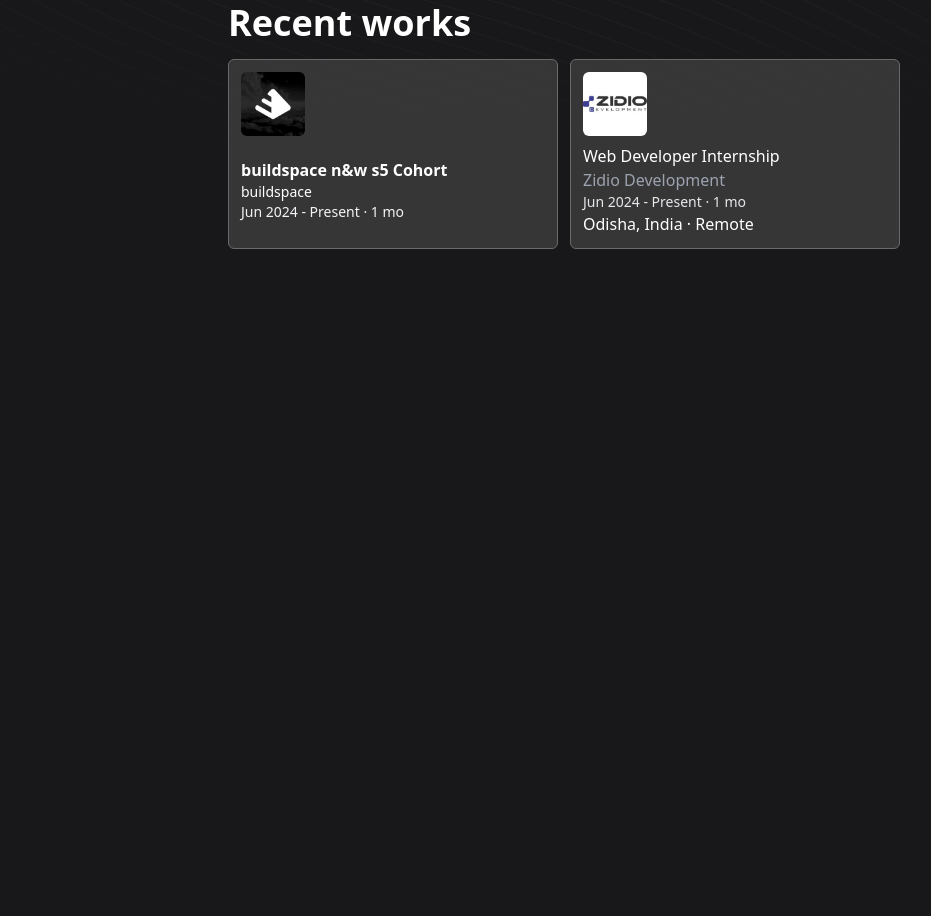
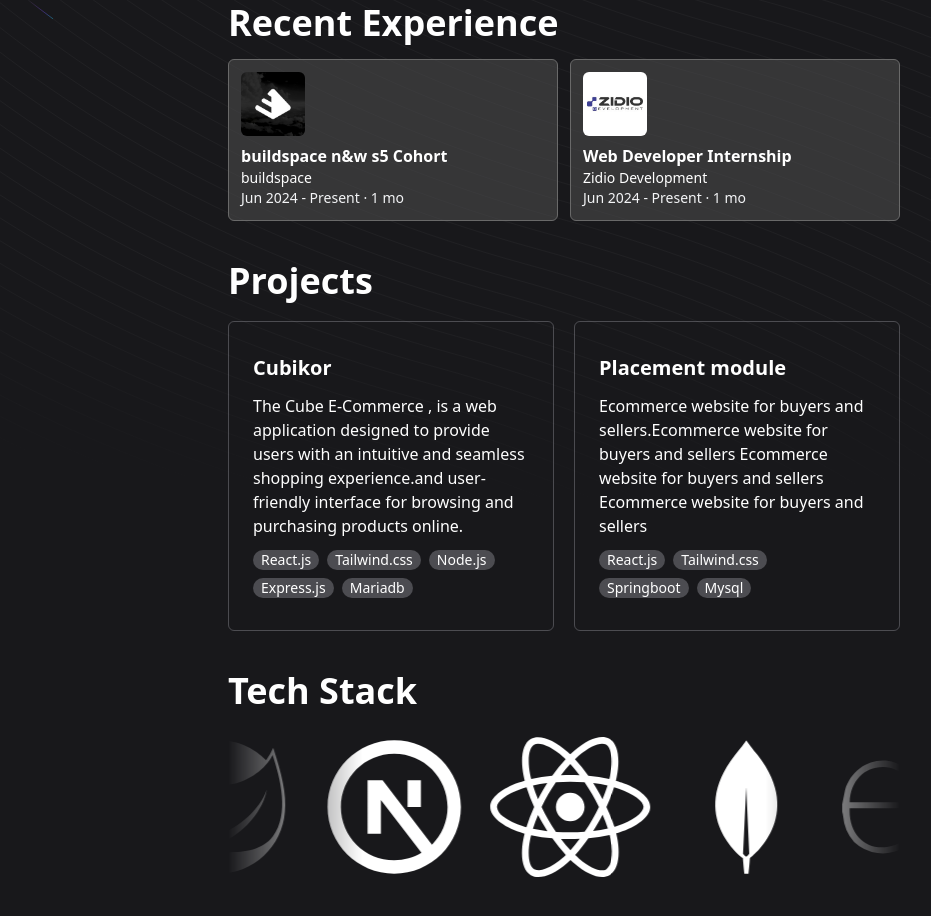
Before and after one commit to soumen974/Portfolio, a Next.js app: page / in a window 1280 px wide. Shown: the part 360-1276 px from the top of the page, without its empty margins (76-1007 px from the left). Before the commit the page ends 800 px from the top, so only its background shows below. Built offline with nearby package versions, Linux system fonts and the light colour scheme.

Commit message:
add this

```diff
--- a/src/app/layout.tsx
+++ b/src/app/layout.tsx
@@ -38,6 +38,7 @@
          <div className="z-50"><Navigationbar/></div>
          <div className="max-w-2xl mx-auto mt-28 ">
          {children}
+         {/* <TracingBeamDemo/> */}
          </div>
       </div>
     </div>
@@ -57,7 +58,7 @@
         </div>
 
 
-        <TracingBeamDemo/>
+
         <BackgroundBeamsDemo/>
       </div> */}
     </body>
--- a/src/app/page.tsx
+++ b/src/app/page.tsx
@@ -1,12 +1,16 @@
 import Image from 'next/image';
+import {TracingBeamDemo} from "../components/TracingBeamDemo";
+import { InfiniteMovingCardsDemo } from "../components/InfiniteMovingCardsDemo";
 
 export default function Home() {
+
   return (
     <>
-      <div className="h-[100vh">
-        <div className="flex-col-1 flex flex-wrap-reverse justify-between">
+      <div className="h-100vh">
+        {/* intro */}
+        <div className="flex-col-1 gap-y-2 flex flex-wrap-reverse justify-between">
           <div className="">
-            <h1 className="text-4xl sm:text-5xl font-extrabold  bg-clip-text">Soumen Bhunia</h1>
+            <h1 className="text-3xl  sm:text-5xl font-extrabold  bg-clip-text">Soumen Bhunia</h1>
             <h5 className="py-1 text-[#62626A] text-[1.1rem] pt-4">
               I build <span className="bg-[#3F3F46] rounded-full text-gray-100 px-3 py-[0.15rem]">Web Apps</span> and <span className="bg-[#3F3F46] rounded-full px-3 py-[0.15rem] text-gray-100">Designs</span> understanding the user experience.
             </h5>
@@ -19,14 +23,14 @@
 
 
         <div className="py-8 text-[#62626A] text-[1.1rem]">
-         <a href="https://github.com/soumen974" className='text-white'>IBM</a> certified web developer, I builds user friendly websites. <br/>
+         <a href="https://github.com/soumen974" className='text-white'>IBM</a> certified web developer, I builds user friendly web apps. <br/>
           check me on  <a href="https://github.com/soumen974" className='text-white'>Github</a>
         </div>
 
-        {/* Intern @Zidio Development | Full stack developer |  */}
+        {/* recent experience */}
 
         <div className="py-5">
-          <h1 className='text-4xl font-extrabold'>Recent works</h1>
+          <h1 className='text-2xl md:text-4xl font-extrabold'>Recent Experience</h1>
             <div className=" grid grid-cols-1 sm:grid-cols-2 gap-x-3 md:grid-cols-2  justify-between ">
 
               <div className="bg-[#4d4d4d8e] sm:grid flex gap-x-5  gap-y-2  mt-4 p-3 w-full  border-[1.7px] rounded-md border-[#696969]">
@@ -44,15 +48,16 @@
 
               <div className="bg-[#4d4d4d8e] sm:grid flex gap-x-5  gap-y-2  mt-4 p-3 w-full  border-[1.7px] rounded-md border-[#696969]">
 
-                <div className="">
-                  <Image src="/images/zidio_development_logo.jpeg" className="w-16 h-16 rounded-md" alt="SoumenBhunia" width={64} height={64} />
+                <div className=" p-1 bg-white  w-16 h-16  rounded-md">
+                  <Image src="/images/zidio_development_logo.jpeg" className="" alt="SoumenBhunia" width={64} height={64} />
                 </div>
 
                 <div className="">
-                  <h1> Web Developer Internship </h1>
-                  <h2 className='text-gray-400'>Zidio Development</h2>
-                  <h3 className='text-gray-200 text-sm' >Jun 2024 - Present · 1 mo</h3>
-                  <h3>Odisha, India · Remote </h3>
+
+                  <h1 className='font-bold'>Web Developer Internship</h1>
+                  <h2 className='text-white text-sm font-thin'>Zidio Development</h2>
+                  <h3 className='text-gray-100 font-thin text-sm' >Jun 2024 - Present · 1 mo</h3>
+
                 </div>
               </div>
               {/* <h3>San Francisco Bay Area </h3> */}
@@ -62,6 +67,52 @@
             </div>
 
         </div>
+
+        {/* projects */}
+        <div className="py-5">
+          <h1 className='text-2xl md:text-4xl font-extrabold'>Projects</h1>
+          <div className="pt-5 grid md:flex-col-2  gap-5 md:flex">
+
+            <div className="border-[#ababb25a] grid gap-y-3 border-[1.6px] w-fit px-6 py-8 rounded-md">
+              <h1 className='font-bold text-xl'>Cubikor</h1>
+              <p className='font-thin'>The Cube E-Commerce , is a web application designed to provide users with an intuitive and seamless shopping experience.and user-friendly interface for browsing and purchasing products online.
+              </p>
+              <div className=" flex flex-wrap gap-2 w-[90%]">
+                <h1 className='bg-[#ababb25a] w-fit rounded-full text-sm px-2'>React.js</h1>
+                <h1 className='bg-[#ababb25a] w-fit rounded-full text-sm px-2'>Tailwind.css</h1>
+                <h1 className='bg-[#ababb25a] w-fit rounded-full text-sm px-2'>Node.js</h1>
+                <h1 className='bg-[#ababb25a] w-fit rounded-full text-sm px-2'>Express.js</h1>
+                <h1 className='bg-[#ababb25a] w-fit rounded-full text-sm px-2'>Mariadb</h1>
+              </div>
+            </div>
+
+            <div className="border-[#ababb25a] grid gap-y-3 border-[1.6px] w-fit px-6 py-8 rounded-md">
+              <h1 className='font-bold text-xl'>Placement module</h1>
+              <p className='font-thin'>Ecommerce website for buyers and sellers.Ecommerce website for buyers and sellers
+              Ecommerce website for buyers and sellers
+              Ecommerce website for buyers and sellers
+              </p>
+              <div className=" flex flex-wrap gap-2 w-[90%]">
+                <h1 className='bg-[#ababb25a] w-fit rounded-full text-sm px-2'>React.js</h1>
+                <h1 className='bg-[#ababb25a] w-fit rounded-full text-sm px-2'>Tailwind.css</h1>
+                <h1 className='bg-[#ababb25a] w-fit rounded-full text-sm px-2'>Springboot</h1>
+                <h1 className='bg-[#ababb25a] w-fit rounded-full text-sm px-2'>Mysql</h1>
+              </div>
+            </div>
+
+          </div>
+        </div>
+
+        {/* teck stack */}
+
+        <div className="py-5">
+          <h1 className='text-2xl md:text-4xl font-extrabold'>Tech Stack</h1>
+          <div className="">
+            <InfiniteMovingCardsDemo/>
+          </div>
+        </div>
+
+
       </div>
     </>
   );
--- /dev/null
+++ b/src/components/InfiniteMovingCardsDemo.tsx
@@ -0,0 +1,81 @@
+"use client";
+
+import React, { useEffect, useState } from "react";
+import { InfiniteMovingCards } from "../components/ui/infinite-moving-cards";
+import { RiNextjsLine } from "react-icons/ri";
+import { FaReact } from "react-icons/fa";
+import { BiLogoMongodb } from "react-icons/bi";
+import { SiExpress } from "react-icons/si";
+import { FaNodeJs } from "react-icons/fa6";
+import { SiMysql } from "react-icons/si";
+import { BiLogoSpringBoot } from "react-icons/bi";
+
+
+export function InfiniteMovingCardsDemo() {
+  return (
+    <div className=" overflow-hidden">
+      <InfiniteMovingCards
+        items={testimonials}
+        direction="right"
+        speed="slow"
+      />
+    </div>
+  );
+}
+
+const testimonials = [
+  {
+    quote:
+      "/images/soumenbhunia.svg",
+    name: "next",
+    title: "A Tale of Two Cities",
+    icon: <RiNextjsLine className="h-40 w-40 text-neutral-500 dark:text-white" />,
+  },
+  {
+    quote:
+      "/images/soumenbhunia.svg",
+    name: "William Shakespeare",
+    title: "react",
+    icon: <FaReact className="h-40 w-40 text-neutral-500 dark:text-white" />,
+  }
+  ,
+  {
+    quote:
+      "/images/soumenbhunia.svg",
+    name: "William Shakespeare",
+    title: "mongo db",
+    icon: <BiLogoMongodb className="h-40 w-40 text-neutral-500 dark:text-white" />,
+  }
+  ,
+  {
+    quote:
+      "/images/soumenbhunia.svg",
+    name: "",
+    title: "exp",
+    icon: <SiExpress className="h-40 w-40 text-neutral-500 dark:text-white" />,
+  }
+  ,
+  {
+    quote:
+      "/images/soumenbhunia.svg",
+    name: "",
+    title: "node",
+    icon: <FaNodeJs className="h-40 w-40 text-neutral-500 dark:text-white" />,
+  }
+  ,
+  {
+    quote:
+      "/images/soumenbhunia.svg",
+    name: "",
+    title: "sql",
+    icon: <SiMysql className="h-40 w-40 text-neutral-500 dark:text-white" />,
+  }
+  ,
+  {
+    quote:
+      "/images/soumenbhunia.svg",
+    name: "",
+    title: "sbt",
+    icon: <BiLogoSpringBoot className="h-40 w-40 text-neutral-500 dark:text-white" />,
+  }
+];
--- a/src/components/TracingBeamDemo.tsx
+++ b/src/components/TracingBeamDemo.tsx
@@ -14,6 +14,8 @@
             <h2 className="bg-black text-white rounded-full text-sm w-fit px-4 py-1 mb-4">
               {item.badge}
             </h2>
+
+
 
             <p  style={{ fontFamily: 'CalSans, sans-serif' }} className={ "text-xl mb-4"}>
               {item.title}
@@ -40,75 +42,69 @@
 
 const dummyContent = [
   {
-    title: "Lorem Ipsum Dolor Sit Amet",
+    title: "Cubukor : Ecommmerce site",
     description: (
       <>
         <p>
           Sit duis est minim proident non nisi velit non consectetur. Esse
           adipisicing laboris consectetur enim ipsum reprehenderit eu deserunt
-          Lorem ut aliqua anim do. Duis cupidatat qui irure cupidatat incididunt
-          incididunt enim magna id est qui sunt fugiat. Laboris do duis pariatur
-          fugiat Lorem aute sit ullamco. Qui deserunt non reprehenderit dolore
-          nisi velit exercitation Lorem qui do enim culpa. Aliqua eiusmod in
+          lit exercitation Lorem qui do enim culpa. Aliqua eiusmod in
           occaecat reprehenderit laborum nostrud fugiat voluptate do Lorem culpa
           officia sint labore. Tempor consectetur excepteur ut fugiat veniam
           commodo et labore dolore commodo pariatur.
         </p>
-        <p>
-          Dolor minim irure ut Lorem proident. Ipsum do pariatur est ad ad
-          veniam in commodo id reprehenderit adipisicing. Proident duis
-          exercitation ad quis ex cupidatat cupidatat occaecat adipisicing.
-        </p>
-        <p>
-          Tempor quis dolor veniam quis dolor. Sit reprehenderit eiusmod
-          reprehenderit deserunt amet laborum consequat adipisicing officia qui
-          irure id sint adipisicing. Adipisicing fugiat aliqua nulla nostrud.
-          Amet culpa officia aliquip deserunt veniam deserunt officia
-          adipisicing aliquip proident officia sunt.
-        </p>
+
+
       </>
     ),
     badge: "React",
-    image:""
+    image:"/images/buildspaceso_logo.jpeg"
   },
   {
-    title: "Lorem Ipsum Dolor Sit Amet",
+    title: "Money Managing App ",
     description: (
       <>
         <p>
           Ex irure dolore veniam ex velit non aute nisi labore ipsum occaecat
           deserunt cupidatat aute. Enim cillum dolor et nulla sunt exercitation
-          non voluptate qui aliquip esse tempor. Ullamco ut sunt consectetur
-          sint qui qui do do qui do. Labore laborum culpa magna reprehenderit ea
-          velit id esse adipisicing deserunt amet dolore. Ipsum occaecat veniam
+           id esse adipisicing deserunt amet dolore. Ipsum occaecat veniam
           commodo proident aliqua id ad deserunt dolor aliquip duis veniam sunt.
         </p>
         <p>
           In dolore veniam excepteur eu est et sunt velit. Ipsum sint esse
-          veniam fugiat esse qui sint ad sunt reprehenderit do qui proident
-          reprehenderit. Laborum exercitation aliqua reprehenderit ea sint
+          nderit. Laborum exercitation aliqua reprehenderit ea sint
           cillum ut mollit.
         </p>
       </>
     ),
     badge: "Changelog",
-    image:""
+    image:"/images/buildspaceso_logo.jpeg"
 },
   {
-    title: "Lorem Ipsum Dolor Sit Amet",
+    title: "Resume Builder",
     description: (
       <>
         <p>
           Ex irure dolore veniam ex velit non aute nisi labore ipsum occaecat
           deserunt cupidatat aute. Enim cillum dolor et nulla sunt exercitation
-          non voluptate qui aliquip esse tempor. Ullamco ut sunt consectetur
-          sint qui qui do do qui do. Labore laborum culpa magna reprehenderit ea
-          velit id esse adipisicing deserunt amet dolore. Ipsum occaecat veniam
-          commodo proident aliqua id ad deserunt dolor aliquip duis veniam sunt.
+        ommodo proident aliqua id ad deserunt dolor aliquip duis veniam sunt.
         </p>
       </>
     ),
     badge: "Launch Week",
-    image:""
+    image:"/images/buildspaceso_logo.jpeg"
  },
+ {
+  title: "Placement Module",
+  description: (
+    <>
+      <p>
+        Ex irure dolore veniam ex velit non aute nisi labore ipsum occaecat
+        deserunt cupidatat aute. Enim cillum dolor et nulla sunt exercitation
+     </p>
+    </>
+  ),
+  badge: "Launch Week",
+  image:"/images/buildspaceso_logo.jpeg"
+},
 ];
--- /dev/null
+++ b/src/components/ui/infinite-moving-cards.tsx
@@ -0,0 +1,128 @@
+"use client";
+
+import { cn } from "@/utils/cn";
+import React, { useEffect, useState } from "react";
+import Image from 'next/image';
+
+
+
+
+export const InfiniteMovingCards = ({
+  items,
+  direction = "left",
+  speed = "fast",
+  pauseOnHover = true,
+  className,
+}: {
+  items: {
+    quote: string;
+    name: string;
+    title: string;
+    icon?: JSX.Element;
+  }[];
+  direction?: "left" | "right";
+  speed?: "fast" | "normal" | "slow";
+  pauseOnHover?: boolean;
+  className?: string;
+}) => {
+  const containerRef = React.useRef<HTMLDivElement>(null);
+  const scrollerRef = React.useRef<HTMLUListElement>(null);
+
+  useEffect(() => {
+    addAnimation();
+  }, []);
+  const [start, setStart] = useState(false);
+  function addAnimation() {
+    if (containerRef.current && scrollerRef.current) {
+      const scrollerContent = Array.from(scrollerRef.current.children);
+
+      scrollerContent.forEach((item) => {
+        const duplicatedItem = item.cloneNode(true);
+        if (scrollerRef.current) {
+          scrollerRef.current.appendChild(duplicatedItem);
+        }
+      });
+
+      getDirection();
+      getSpeed();
+      setStart(true);
+    }
+  }
+  const getDirection = () => {
+    if (containerRef.current) {
+      if (direction === "left") {
+        containerRef.current.style.setProperty(
+          "--animation-direction",
+          "forwards"
+        );
+      } else {
+        containerRef.current.style.setProperty(
+          "--animation-direction",
+          "reverse"
+        );
+      }
+    }
+  };
+  const getSpeed = () => {
+    if (containerRef.current) {
+      if (speed === "fast") {
+        containerRef.current.style.setProperty("--animation-duration", "20s");
+      } else if (speed === "normal") {
+        containerRef.current.style.setProperty("--animation-duration", "40s");
+      } else {
+        containerRef.current.style.setProperty("--animation-duration", "80s");
+      }
+    }
+  };
+  return (
+    <div
+      ref={containerRef}
+      className={cn(
+        "scroller  max-w-7xl overflow-hidden  [mask-image:linear-gradient(to_right,transparent,white_20%,white_80%,transparent)]",
+        className
+      )}
+    >
+      <ul
+        ref={scrollerRef}
+        className={cn(
+          " flex min-w-full shrink-0 gap-4 py-4 w-max flex-nowrap",
+          start && "animate-scroll ",
+          pauseOnHover && "hover:[animation-play-state:paused]"
+        )}
+      >
+        {items.map((item, idx) => (
+          <li
+            className=" rounded-md  flex-shrink-0   w-fit"
+            style={{
+              background:
+                "",
+            }}
+            key={item.title}
+          >
+            <blockquote>
+              <div
+                aria-hidden="true"
+                className="user-select-none -z-1 pointer-events-none absolute -left-0.5 -top-0.5 h-[calc(100%_+_4px)] w-[calc(100%_+_4px)]"
+              ></div>
+
+              <span className=" ">{item.icon}</span>
+
+
+            </blockquote>
+          </li>
+        ))}
+      </ul>
+    </div>
+  );
+};
+
+{/* <div className="relative z-20 mt-6 flex flex-row items-center">
+                <span className="flex flex-col gap-1">
+                  <span className=" text-sm leading-[1.6] text-gray-400 font-normal">
+                    {item.name}
+                  </span>
+                  <span className=" text-sm leading-[1.6] text-gray-400 font-normal">
+                    {item.title}
+                  </span>
+                </span>
+              </div> */}
--- a/tailwind.config.ts
+++ b/tailwind.config.ts
@@ -20,6 +20,17 @@
         "gradient-conic":
           "conic-gradient(from 180deg at 50% 50%, var(--tw-gradient-stops))",
       },
+      animation: {
+        scroll:
+          "scroll var(--animation-duration, 40s) var(--animation-direction, forwards) linear infinite",
+      },
+    },
+    keyframes: {
+      scroll: {
+        to: {
+          transform: "translate(calc(-50% - 0.5rem))",
+        },
+      },
     },
   },
   plugins: [
@@ -38,10 +49,24 @@
     },
     addVariablesForColors2,
     addVariablesForColors3,
-    backgroundgrid
+    backgroundgrid,
+    addVariablesForColors4,
+
   ],
 
 };
+
+function addVariablesForColors4({ addBase, theme }: any) {
+  let allColors = flattenColorPalette(theme("colors"));
+  let newVars = Object.fromEntries(
+    Object.entries(allColors).map(([key, val]) => [`--${key}`, val])
+  );
+
+  addBase({
+    ":root": newVars,
+  });
+}
+
 
 function addVariablesForColors3({ addBase, theme }: any) {
   let allColors = flattenColorPalette(theme("colors"));
```
